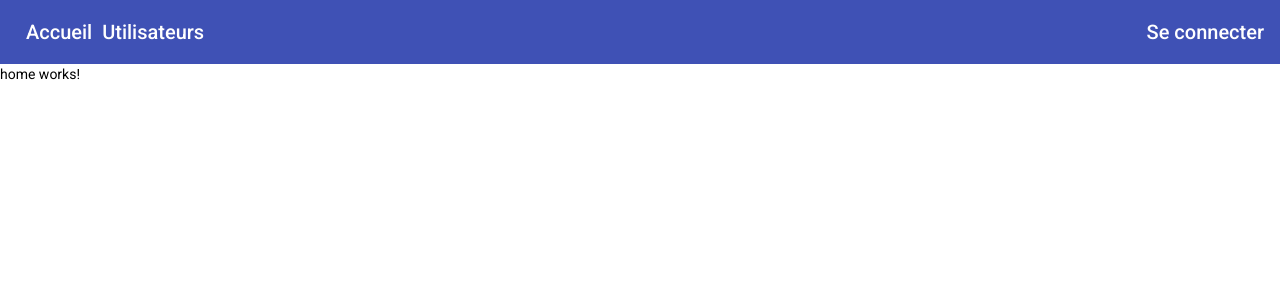
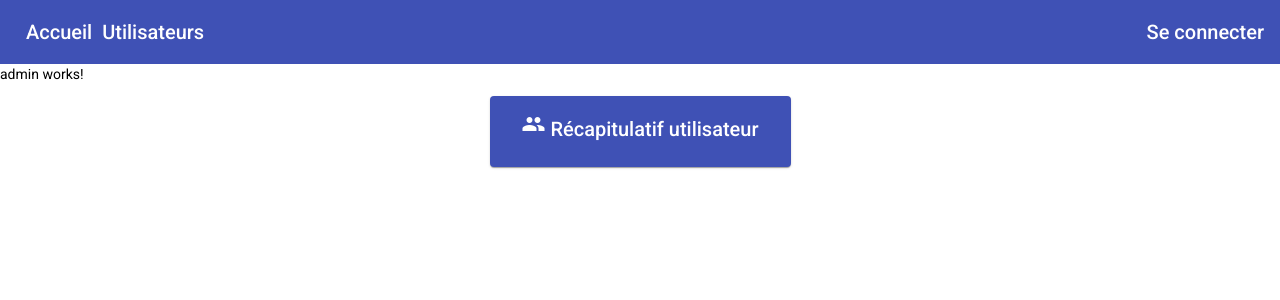
Before and after one commit to MaxGsprd/cantiniere_max, an Angular app: page /admin in a window 1280 px wide. Before the commit this address led to /home. Shown: the top 300 px of the page. Built offline with nearby package versions, Linux system fonts and the light colour scheme.

Commit message:
add admin section

```diff
--- a/src/app/app-routing.module.ts
+++ b/src/app/app-routing.module.ts
@@ -3,6 +3,7 @@ import { Routes, RouterModule } from '@angular/router';
 import { HomeComponent } from './pages/home/home.component';
 import { LoginComponent } from './pages/login/login.component';
 import { UsersComponent } from './pages/users/users.component';
+import { AdminComponent } from './pages/admin/admin.component';
 
 
 const routes: Routes = [
@@ -10,6 +11,7 @@ const routes: Routes = [
   {path: 'home', component: HomeComponent},
   {path: 'login', component: LoginComponent},
   {path: 'users', component: UsersComponent},
+  {path: 'admin', component: AdminComponent},
   { path: '**', redirectTo: '/home'}
 ];
 
--- /dev/null
+++ b/src/app/pages/admin/admin.component.css
@@ -0,0 +1,15 @@
+.admin-section {
+  display: flex;
+  justify-content: center;
+}
+.example-card {
+    background-color: #3f51b5;
+    max-width: 400px;
+    color: #fff;
+}
+
+.example-card:hover {
+  background-color: #fff;
+  cursor: pointer;
+  color: #3f51b5;
+}
--- /dev/null
+++ b/src/app/pages/admin/admin.component.html
@@ -0,0 +1,12 @@
+<p>admin works!</p>
+
+<div class="admin-section">
+    <mat-card class="example-card"  routerLink="/users">
+        <mat-card-header>
+            <mat-card-title>
+                <i class="material-icons">group</i>
+                Récapitulatif utilisateur
+            </mat-card-title>
+        </mat-card-header>
+    </mat-card>
+</div>
--- /dev/null
+++ b/src/app/pages/admin/admin.component.ts
@@ -0,0 +1,16 @@
+import { Component, OnInit } from '@angular/core';
+
+@Component({
+  selector: 'app-admin',
+  templateUrl: './admin.component.html',
+  styleUrls: ['./admin.component.css']
+})
+export class AdminComponent implements OnInit {
+
+  constructor() { }
+
+  ngOnInit(): void {
+    //if lunchlady = false, redirect to login
+  }
+
+}
--- a/src/app/pages/login/login.component.ts
+++ b/src/app/pages/login/login.component.ts
@@ -1,7 +1,7 @@
 import { Component, OnInit } from '@angular/core';
 import { AuthService } from '../../services/auth.service';
 import  jwtDecode , {JwtPayload } from 'jwt-decode';
-
+import { Router } from '@angular/router';
 
 @Component({
   selector: 'app-login',
@@ -17,7 +17,7 @@ export class LoginComponent implements OnInit {
 
   isLunchlady :boolean = false;
 
-  constructor(private _auth: AuthService) { }
+  constructor(private _auth: AuthService, private router: Router) { }
 
   ngOnInit(): void {
   }
@@ -41,6 +41,9 @@ export class LoginComponent implements OnInit {
 
           // check if isLunchlady
           this.isLunchlady = decodedToken.user.isLunchLady ? true : false;
+          if (this.isLunchlady) {
+            this.router.navigate(['/admin']);
+          }
 
         },
         error => {
--- a/src/app/services/auth.service.ts
+++ b/src/app/services/auth.service.ts
@@ -1,7 +1,6 @@
 import { Injectable } from '@angular/core';
-import { HttpClient, HttpHeaders  } from '@angular/common/http';
+import { HttpClient } from '@angular/common/http';
 import { Observable } from 'rxjs';
-import { Router } from '@angular/router';
 
 
 @Injectable({
@@ -12,7 +11,7 @@ export class AuthService {
   private _API_URL = "http://localhost:8080/lunchtime/";
 
 
-  constructor(private http: HttpClient, private router: Router) { }
+  constructor(private http: HttpClient) { }
 
   login(loginFormData: any) :Observable<any>{
     return this.http.post<any>(this._API_URL + "login", loginFormData, {observe: "response"});
--- a/src/app/services/users.service.ts
+++ b/src/app/services/users.service.ts
@@ -11,7 +11,6 @@ export class UsersService {
 
   constructor(private http :HttpClient) { }
 
-  //TEST
   getUsers() :Observable<any> {
     return this.http.get<any>(this._API_URL + 'user/findall', {observe: "response"});
   }
```
Also changed, not shown: src/app/app.module.ts (+6 -2 lines), 1 other file (tests, documents, lock files or other folders).
